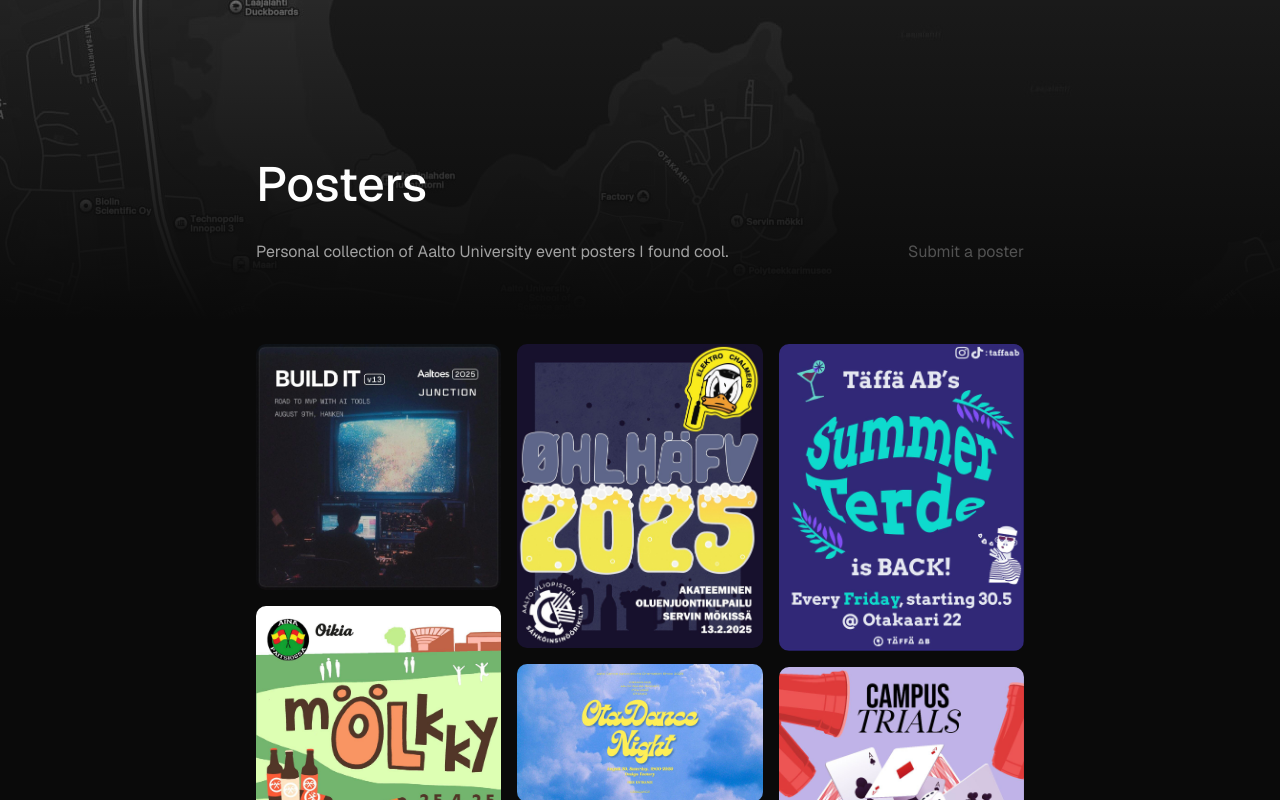
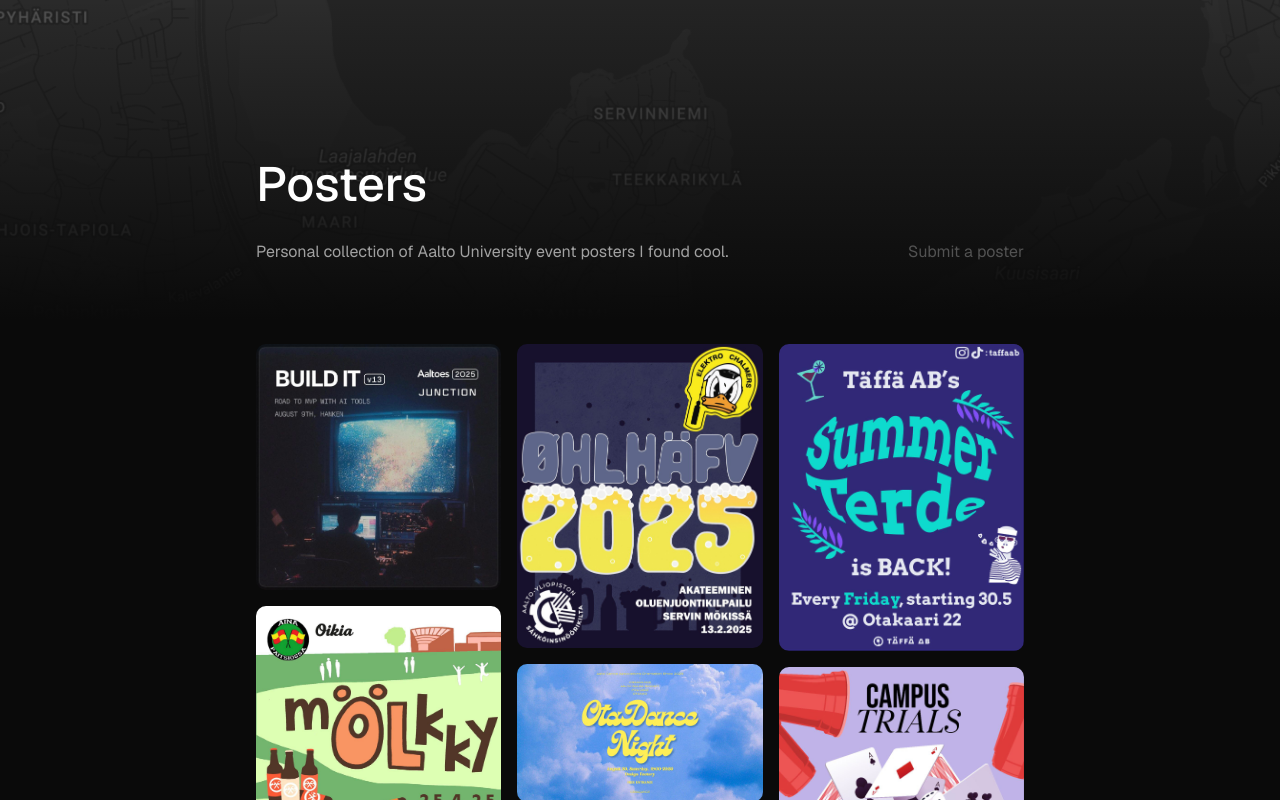
Before and after one commit to filoooooonov/posters, a Next.js app: page / in a window 1280 px wide. Shown: the top 800 px of the page. Built offline with nearby package versions, Linux system fonts and the light colour scheme.

Commit message:
Change bg image

```diff
--- a/app/page.tsx
+++ b/app/page.tsx
@@ -1,6 +1,6 @@
 import Image from "next/image";
 import Gallery from "@/components/Gallery";
-import bg from "@/public/otaniemi_map.jpg";
+import bg from "@/public/otaniemi2.png";
 
 export default function Home() {
   return (
@@ -8,7 +8,7 @@
       <Image
         src={bg}
         alt="Otaniemi map"
-        className="absolute top-0 left-0 w-full -z-2 h-80 object-cover saturate-0 brightness-50"
+        className="absolute top-0 left-0 w-full -z-2 h-80 object-cover saturate-0 opacity-80"
       />
       <div className="absolute top-0 left-0 w-full -z-1 h-80 bg-gradient-to-t from-neutral-950 to-transparent"></div>
       <h1 className="text-5xl font-medium mb-8 text-white">Posters</h1>
```
Also changed, not shown: public/otaniemi2.png (added).
